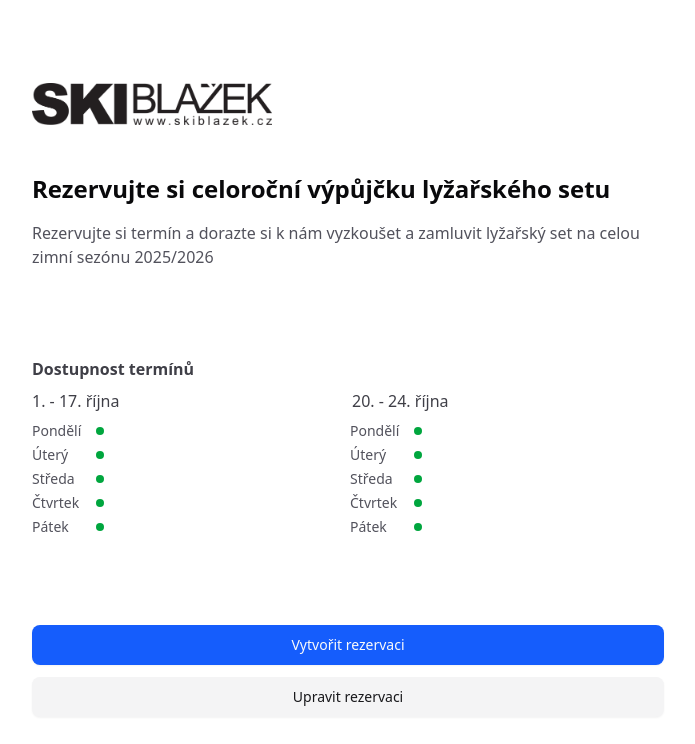
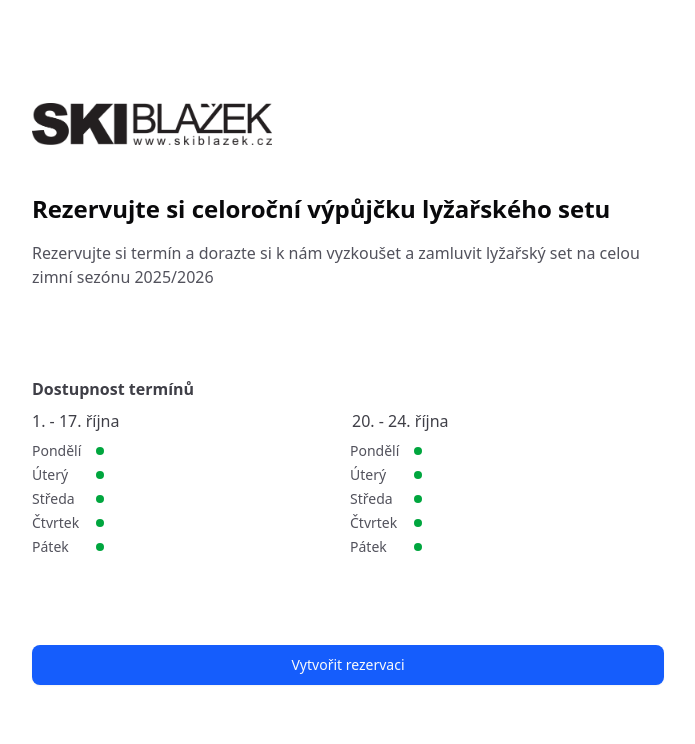
Before and after one commit to david-stafa/ski-reservation, a Next.js app: page / in a window 1280 px wide. Shown: the top 744 px of the page, without its empty margins (292-987 px from the left). Built offline with nearby package versions, Linux system fonts and the light colour scheme; no server answers; the database is empty.

Commit message:
feat: remove edit reservation button and component

```diff
--- a/src/app/page.tsx
+++ b/src/app/page.tsx
@@ -38,11 +38,11 @@ export default async function Home() {
             Vytvořit rezervaci
           </Button>
         </Link>
-        <Link href="/reservation/find">
+        {/* <Link href="/reservation/find">
           <Button variant="secondary" size="lg" className="w-full">
             Upravit rezervaci
           </Button>
-        </Link>
+        </Link> */}
       </div>
     </Container>
   );
```
Also changed, not shown: src/drafts/(find reservation page)/page.tsx (renamed from src/app/reservation/find/page.tsx).
